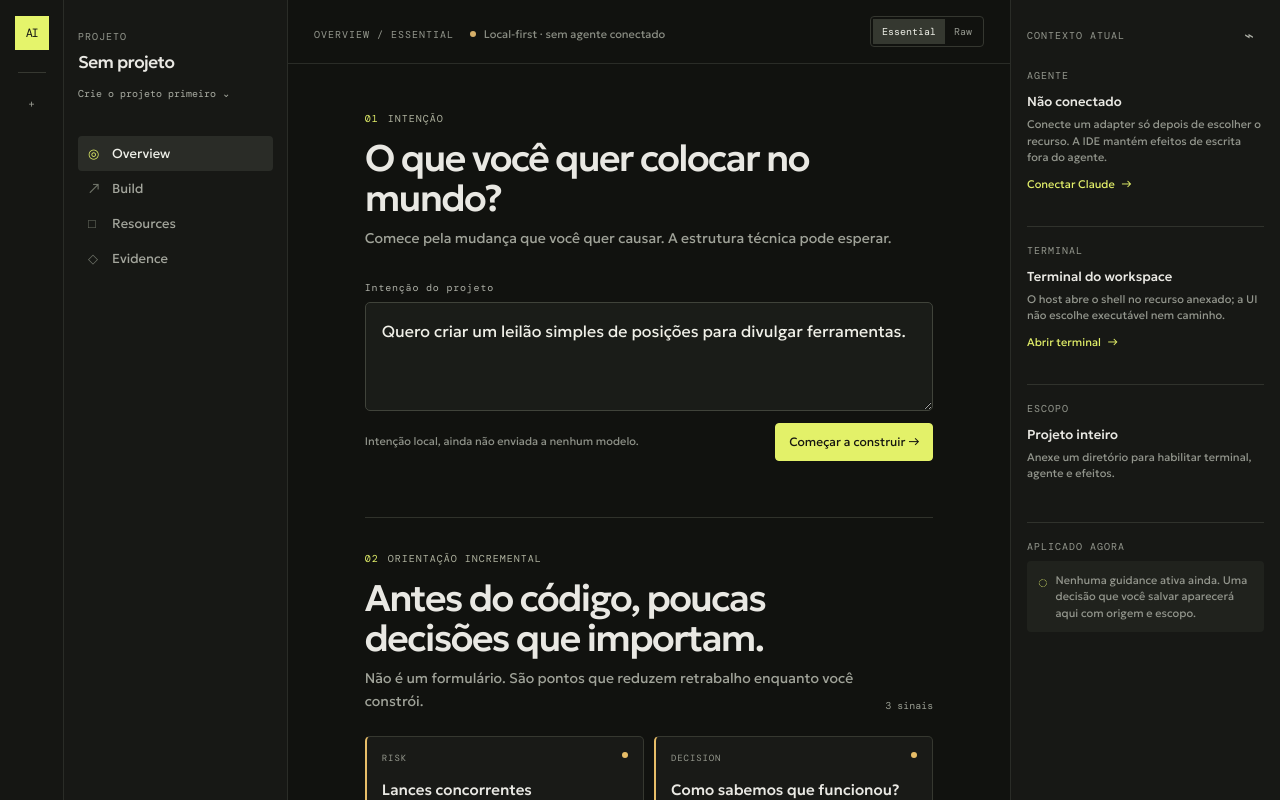
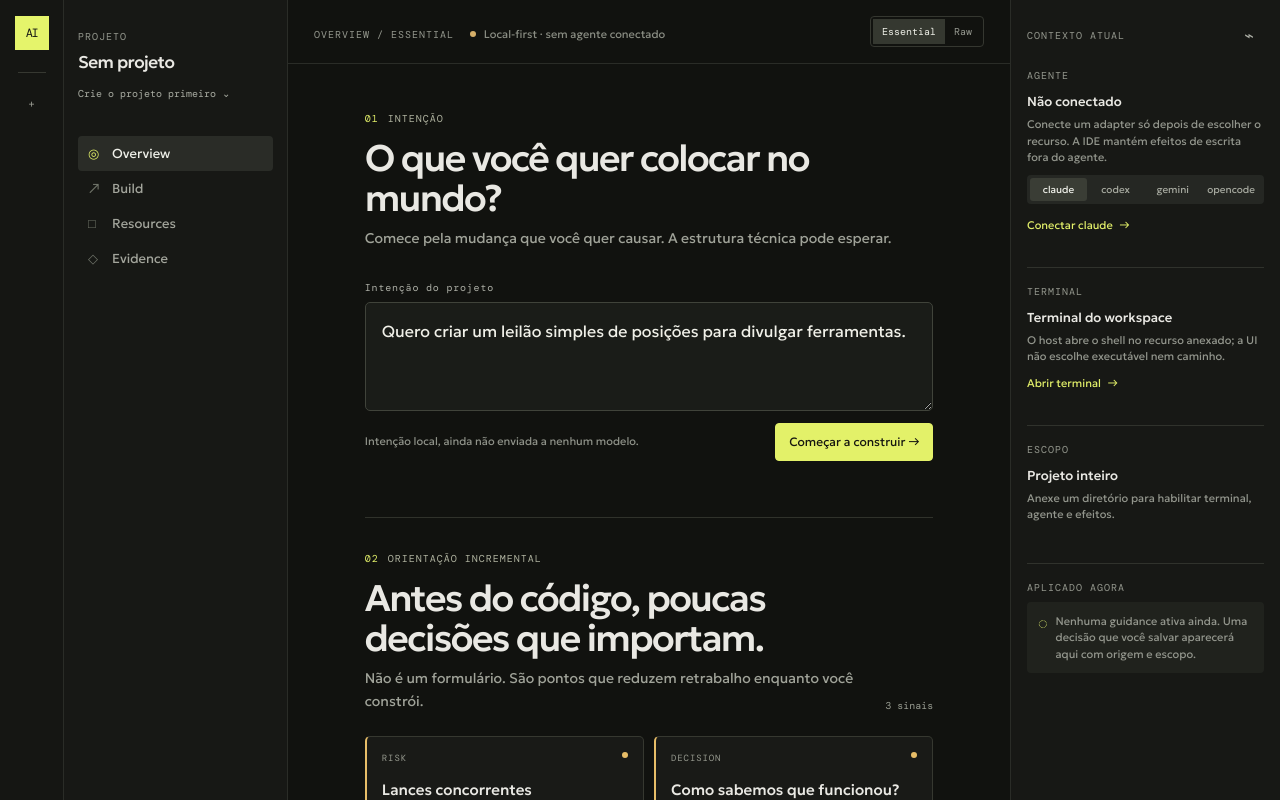
Before and after one commit to thewaifucorp/ai-native-ide, a React (Vite) app in the folder apps/desktop/: page / in a window 1280 px wide. Shown: the top 800 px of the page. Built offline with nearby package versions, Linux system fonts and the light colour scheme.

Commit message:
feat(agent): select installed ACPX adapter

```diff
--- a/apps/desktop/src/main.tsx
+++ b/apps/desktop/src/main.tsx
@@ -21,6 +21,7 @@ import {
   hostClient,
   type AgentCapabilityCard,
   type AgentEvent,
+  type AgentTarget,
   type BenchmarkPreviewStatus,
   type HostCall,
   type PreviewFailureReport,
@@ -126,6 +127,7 @@ function App() {
     useState<HostCall<StartedAgentSession> | null>(null);
   const [agentCapability, setAgentCapability] =
     useState<HostCall<AgentCapabilityCard> | null>(null);
+  const [agentTarget, setAgentTarget] = useState<AgentTarget>("claude");
   const [agentPrompt, setAgentPrompt] = useState(
     "Revise a intenção e aponte o próximo risco verificável.",
   );
@@ -197,8 +199,8 @@ function App() {
   }, []);
   useEffect(() => {
     if (!resource) return;
-    void hostClient.agentCapabilityCard("claude").then(setAgentCapability);
-  }, [resource]);
+    void hostClient.agentCapabilityCard(agentTarget).then(setAgentCapability);
+  }, [agentTarget, resource]);
   useEffect(() => {
     if (!agentSession) return;
     let active = true;
@@ -387,7 +389,7 @@ function App() {
   async function startAgentSession() {
     if (!project || !resource) return;
     const result = await hostClient.startReadOnlyAgentSession(
-      "claude",
+      agentTarget,
       project.id,
       resource.id,
     );
@@ -688,7 +690,7 @@ function App() {
             {agentSession && (
               <section className="agent-workspace" aria-label="Trabalho com o agente">
                 <div className="section-label">
-                  <span>AGENTE</span>
+              <span>{agentTarget.toUpperCase()}</span>
                   <span>SESSÃO REAL</span>
                 </div>
                 <pre aria-live="polite">
@@ -926,7 +928,7 @@ function App() {
           <span className="dock-label">AGENTE</span>
           <strong>
             {agentSession
-              ? "Claude conectado · somente leitura"
+              ? `${agentTarget} conectado · somente leitura`
               : "Não conectado"}
           </strong>
           <p>
@@ -942,6 +944,26 @@ function App() {
                   ? agentSession.policyNote
                   : "Conecte um adapter só depois de escolher o recurso. A IDE mantém efeitos de escrita fora do agente."}
           </p>
+          {!agentSession && (
+            <div className="mode-group" aria-label="Adapter de agente">
+              {(["claude", "codex", "gemini", "opencode"] as AgentTarget[]).map(
+                (target) => (
+                  <button
+                    key={target}
+                    className={
+                      agentTarget === target
+                        ? "mode-button mode-button--active"
+                        : "mode-button"
+                    }
+                    onClick={() => setAgentTarget(target)}
+                    type="button"
+                  >
+                    {target}
+                  </button>
+                ),
+              )}
+            </div>
+          )}
           <button
             className="text-button"
             disabled={
@@ -956,7 +978,7 @@ function App() {
             }
             type="button"
           >
-            {agentSession ? "Encerrar sessão" : "Conectar Claude"}{" "}
+            {agentSession ? "Encerrar sessão" : `Conectar ${agentTarget}`}{" "}
             <span>→</span>
           </button>
           {agentSession && (
```
